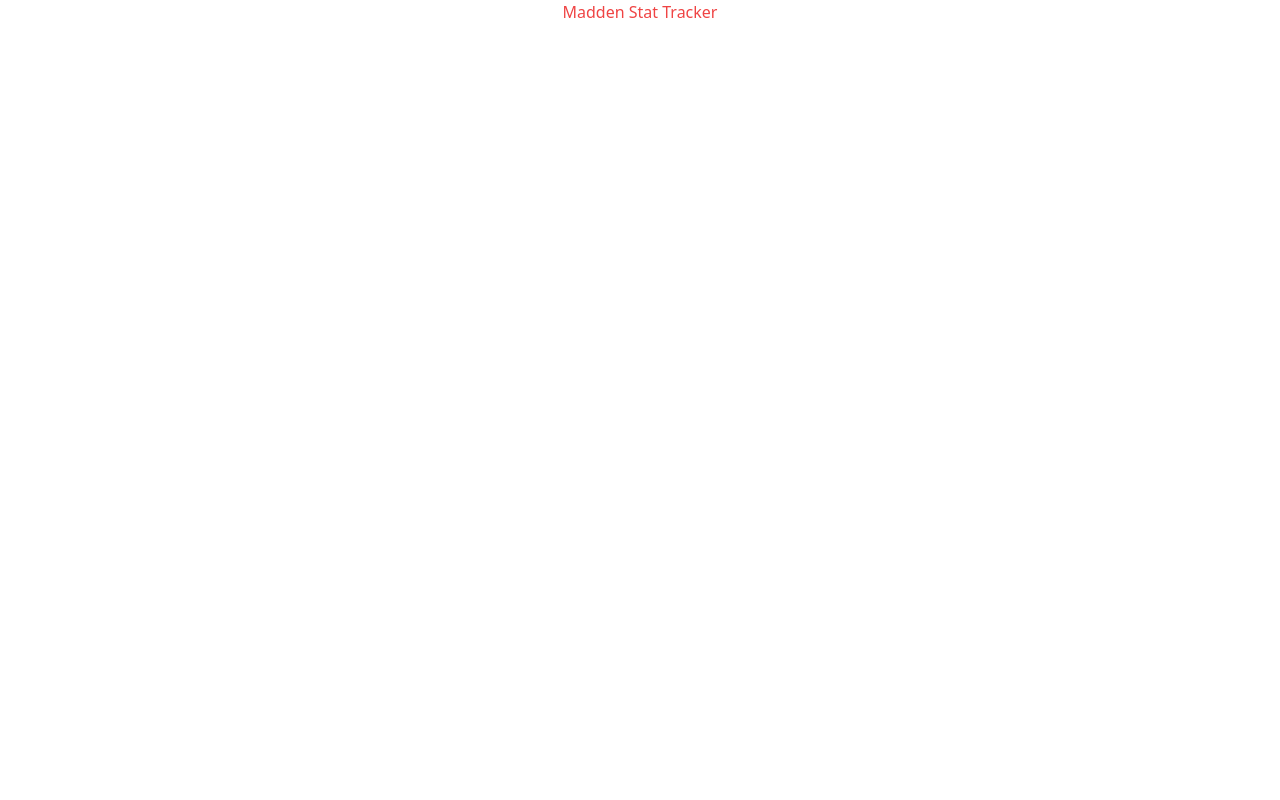
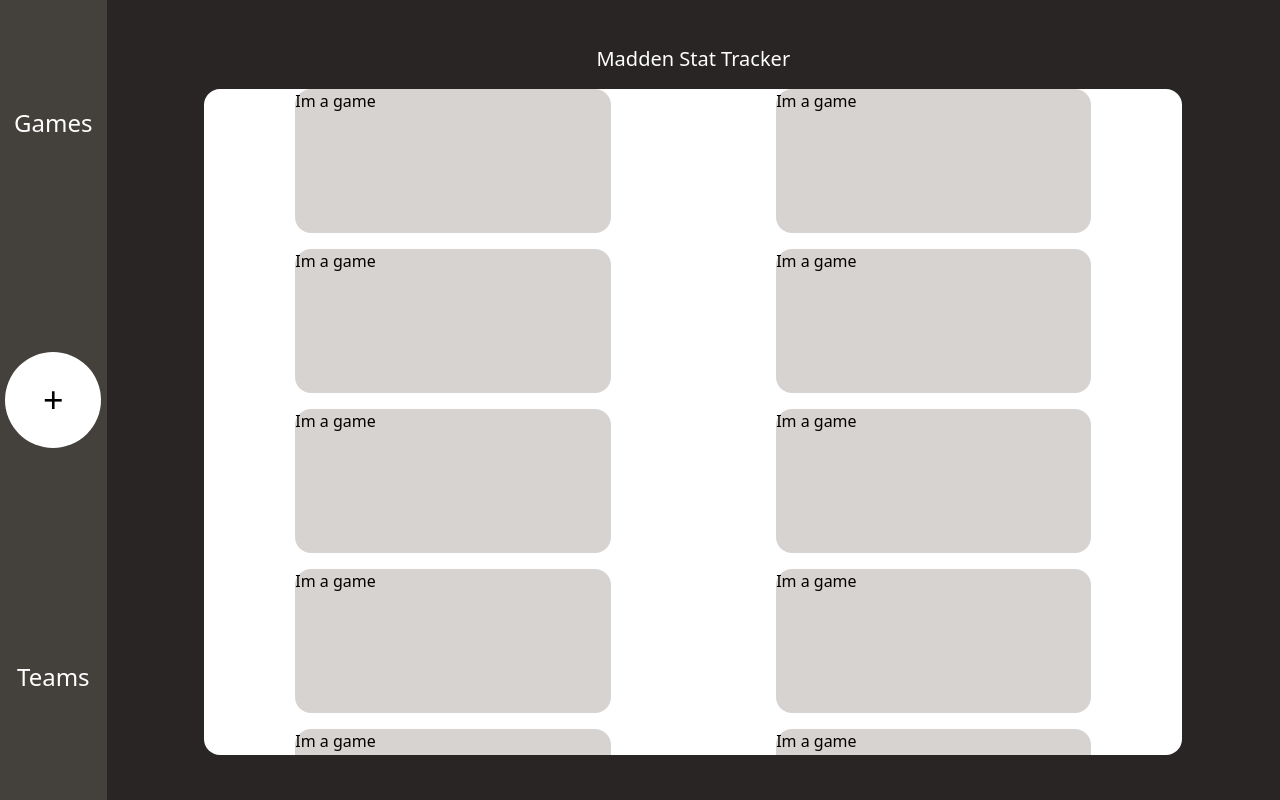
Before and after one commit to codyconway77/madden-stat-tracker-2.0, a Next.js app: page / in a window 1280 px wide. Built offline with nearby package versions, Linux system fonts and the light colour scheme.

Commit message:
basic layout for home page

```diff
--- /dev/null
+++ b/components/Nav.tsx
@@ -0,0 +1,13 @@
+import React from 'react'
+
+function Nav() {
+    return (
+        <div className='col-start-1 col-end-2 flex flex-col justify-around items-center bg-stone-700 h-full'>
+           <div className='text-center text-white text-2xl'>Games</div>
+           <div className='rounded-full bg-white w-24 h-24 text-4xl flex justify-center items-center'>+</div>
+           <div className='text-center text-white text-2xl'>Teams</div>
+        </div>
+    )
+}
+
+export default Nav
--- a/pages/index.tsx
+++ b/pages/index.tsx
@@ -1,9 +1,28 @@
 import type { NextPage } from 'next'
+import Nav from '../components/Nav'
 
 const Home: NextPage = () => {
   return (
-    <div>
-      <h1 className='text-center text-red-500'>Madden Stat Tracker</h1>
+    <div className='grid grid-cols-12 w-screen h-screen overflow-hidden bg-stone-800'>
+      <Nav />
+      <div className='col-start-2 col-end-13 flex flex-col justify-center overflow-hidden content-center'>
+        <h1 className='text-white text-xl text-center pb-4'>Madden Stat Tracker</h1>
+        <div className='col-start-3 col-end-12 place-self-center flex flex-wrap justify-around gap-4 px-4 items-center rounded-2xl w-10/12 h-5/6 bg-white overflow-y-scroll overhflow-x-hidden'>
+          <div className='w-2/6 h-36 bg-stone-300 rounded-2xl'>Im a game</div>
+          <div className='w-2/6 h-36 bg-stone-300 rounded-2xl'>Im a game</div>
+          <div className='w-2/6 h-36 bg-stone-300 rounded-2xl'>Im a game</div>
+          <div className='w-2/6 h-36 bg-stone-300 rounded-2xl'>Im a game</div>
+          <div className='w-2/6 h-36 bg-stone-300 rounded-2xl'>Im a game</div>
+          <div className='w-2/6 h-36 bg-stone-300 rounded-2xl'>Im a game</div>
+          <div className='w-2/6 h-36 bg-stone-300 rounded-2xl'>Im a game</div>
+          <div className='w-2/6 h-36 bg-stone-300 rounded-2xl'>Im a game</div>
+          <div className='w-2/6 h-36 bg-stone-300 rounded-2xl'>Im a game</div>
+          <div className='w-2/6 h-36 bg-stone-300 rounded-2xl'>Im a game</div>
+          <div className='w-2/6 h-36 bg-stone-300 rounded-2xl'>Im a game</div>
+          <div className='w-2/6 h-36 bg-stone-300 rounded-2xl'>Im a game</div>
+          <div className='w-2/6 h-36 bg-stone-300 rounded-2xl'>Im a game</div>
+        </div>
+      </div>
     </div>
   )
 }
```
